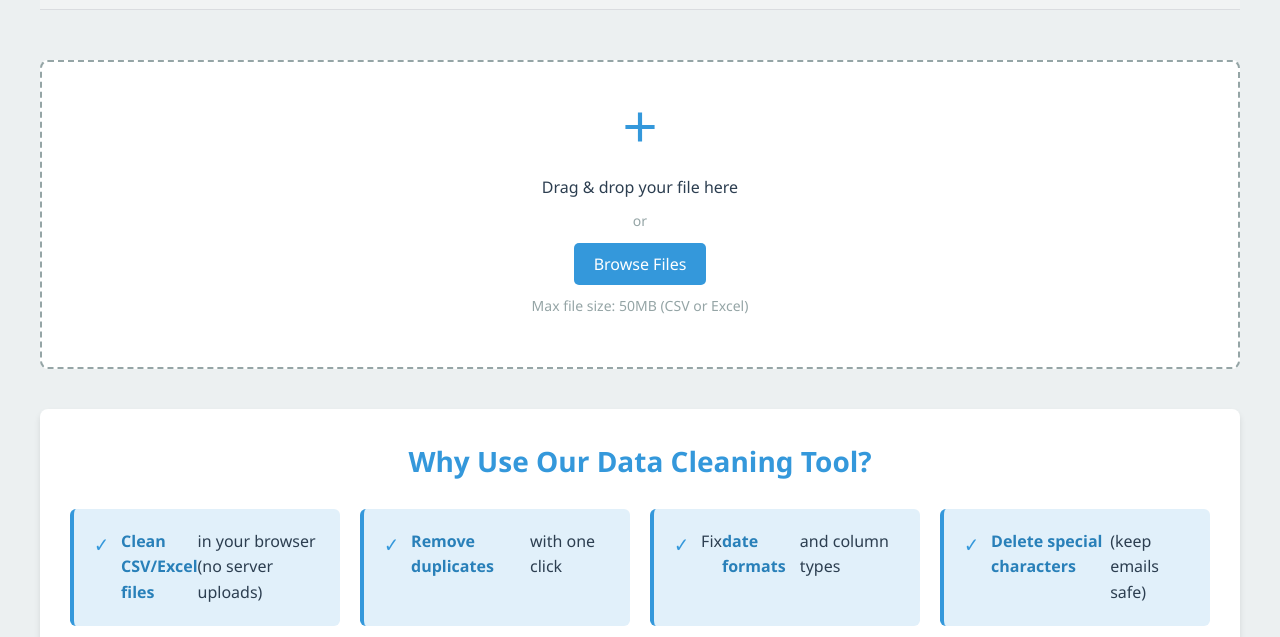
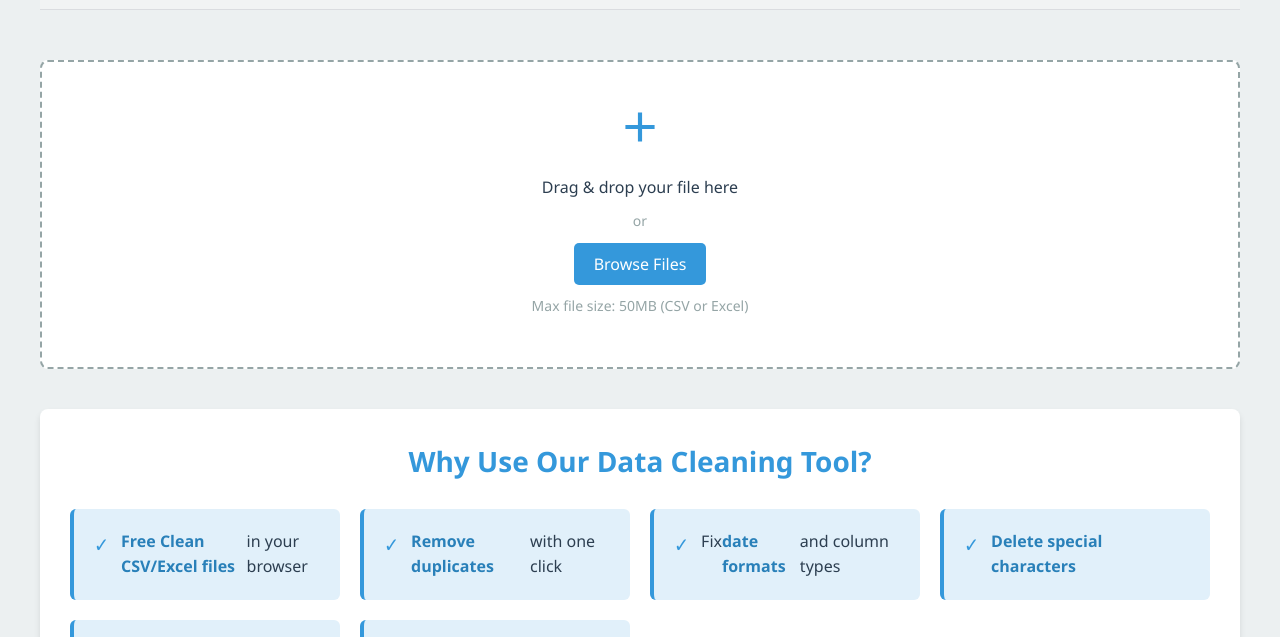
Before and after one commit to TenzinRabyang/LazyCleantool, a plain HTML site: page index.html in a window 1280 px wide. Shown: the part 142-779 px from the top of the page. Drawn offline with nearby package versions, Linux system fonts and the light colour scheme.

Commit message:
Update index.html

```diff
--- a/index.html
+++ b/index.html
@@ -38,7 +38,7 @@
     <!-- Add this to <head> section -->
     <meta name="description" content="Clean CSV/Excel files online for free. Remove duplicates, fix formats, and process data 100% in your browser - no uploads needed.">
     <meta name="keywords" content="clean CSV, clean Excel, remove duplicates, data cleaning tool, free data cleaning, CSV formatter">
-    <meta name="author" content="Your Name">
+    <meta name="TR" content="LazyCleaningTool">
     <meta name="robots" content="index, follow">
     <link rel="canonical" href="https://lazycleantool.com" />
 
@@ -133,10 +133,10 @@
             <section class="features">
               <h2>Why Use Our Data Cleaning Tool?</h2>
               <ul class="features-list">
-                <li><strong>Clean CSV/Excel files</strong> in your browser (no server uploads)</li>
+                <li><strong>Free Clean CSV/Excel files</strong> in your browser</li>
                 <li><strong>Remove duplicates</strong> with one click</li>
                 <li>Fix <strong>date formats</strong> and column types</li>
-                <li><strong>Delete special characters</strong> (keep emails safe)</li>
+                <li><strong>Delete special characters</strong> </li>
                 <li><strong>Trim whitespace</strong> automatically</li>
                 <li><strong>Replace empty values</strong> with custom text</li>
               </ul>
```
